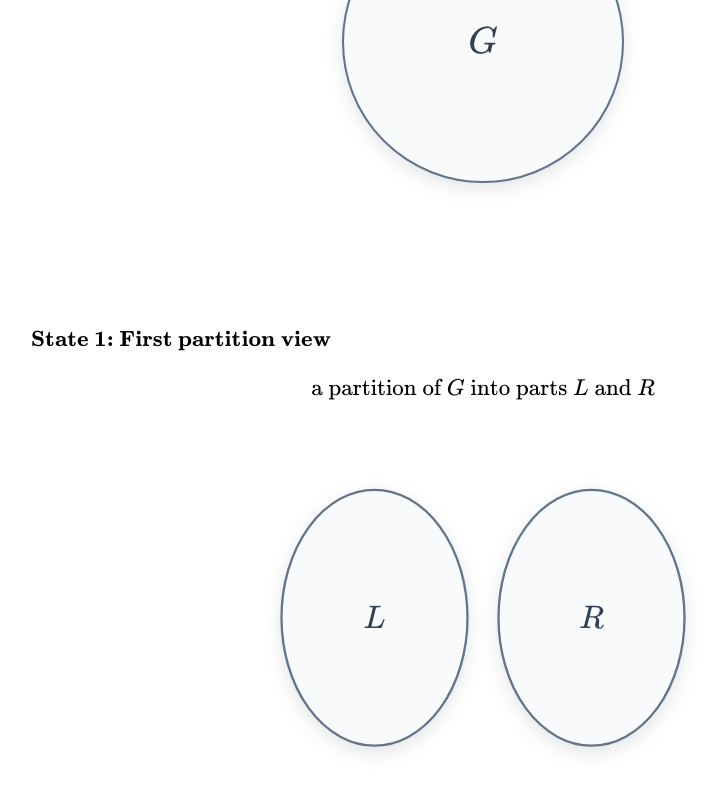
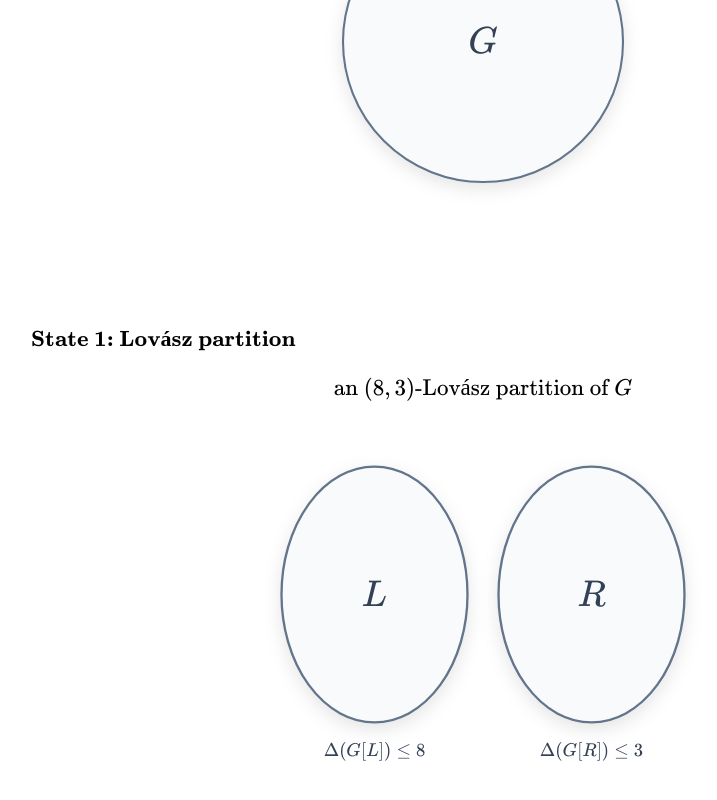
Before and after one commit to owenhenderschedt/f-avoiding-orientations, a React (Vite) app in the folder website/: page / in a window 1280 px wide. Shown: the part 472-1272 px from the top of the page, without its empty margins (157-874 px from the left). Built offline with nearby package versions, Linux system fonts and the light colour scheme.

Commit message:
Approve Lovasz partition visual

```diff
--- a/website/src/labs/BlobLab.tsx
+++ b/website/src/labs/BlobLab.tsx
@@ -98,7 +98,7 @@ export default function BlobLab() {
             marginBottom: '20px',
           }}
         >
-          State 1: First partition view
+          State 1: Lovász partition
         </h2>
 
         <div style={{ textAlign: 'center' }}>
@@ -108,15 +108,14 @@ export default function BlobLab() {
               marginBottom: '20px',
             }}
           >
-            a partition of <Math>G</Math> into parts <Math>L</Math> and{' '}
-            <Math>R</Math>
+            an <Math>(8,3)</Math>-Lovász partition of <Math>G</Math>
           </div>
 
           <svg
             viewBox="0 0 800 500"
             width="100%"
             role="img"
-            aria-label="A partition of G into parts L and R represented by two vertical ellipses"
+            aria-label="An 8,3 Lovasz partition of G into parts L and R"
             style={{
               display: 'block',
               maxWidth: '620px',
@@ -143,7 +142,7 @@ export default function BlobLab() {
 
             <ellipse
               cx="260"
-              cy="250"
+              cy="220"
               rx="120"
               ry="165"
               fill="#f8fafc"
@@ -154,7 +153,7 @@ export default function BlobLab() {
 
             <ellipse
               cx="540"
-              cy="250"
+              cy="220"
               rx="120"
               ry="165"
               fill="#f8fafc"
@@ -165,9 +164,9 @@ export default function BlobLab() {
 
             <text
               x="260"
-              y="263"
+              y="235"
               textAnchor="middle"
-              fontSize="42"
+              fontSize="48"
               fill="#334155"
               fontFamily="KaTeX_Math, KaTeX_Main, serif"
               fontStyle="italic"
@@ -177,15 +176,51 @@ export default function BlobLab() {
 
             <text
               x="540"
-              y="263"
+              y="235"
               textAnchor="middle"
-              fontSize="42"
+              fontSize="48"
               fill="#334155"
               fontFamily="KaTeX_Math, KaTeX_Main, serif"
               fontStyle="italic"
             >
               R
             </text>
+
+            <foreignObject
+              x="140"
+              y="405"
+              width="240"
+              height="60"
+            >
+              <div
+                style={{
+                  width: '100%',
+                  textAlign: 'center',
+                  fontSize: '24px',
+                  color: '#334155',
+                }}
+              >
+                <Math>{'\\Delta(G[L])\\le 8'}</Math>
+              </div>
+            </foreignObject>
+
+            <foreignObject
+              x="420"
+              y="405"
+              width="240"
+              height="60"
+            >
+              <div
+                style={{
+                  width: '100%',
+                  textAlign: 'center',
+                  fontSize: '24px',
+                  color: '#334155',
+                }}
+              >
+                <Math>{'\\Delta(G[R])\\le 3'}</Math>
+              </div>
+            </foreignObject>
           </svg>
         </div>
       </section>
```
